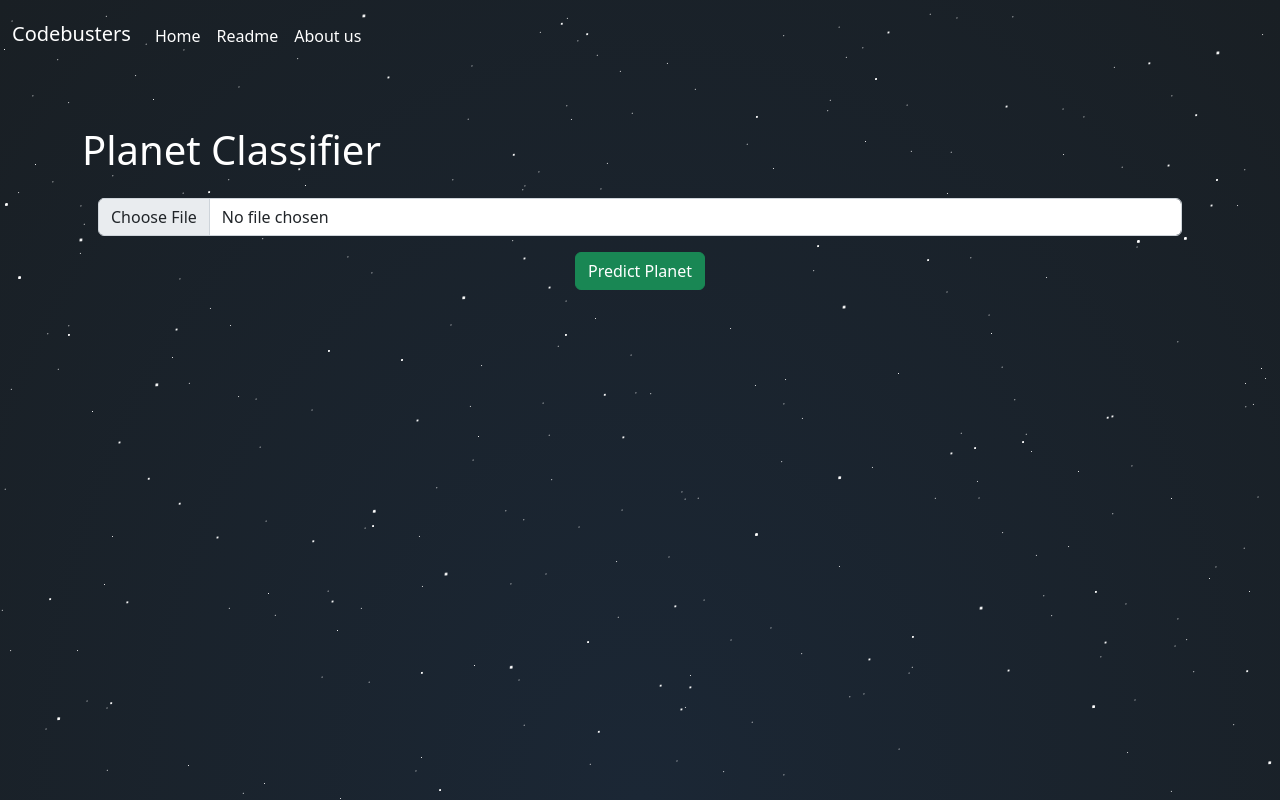
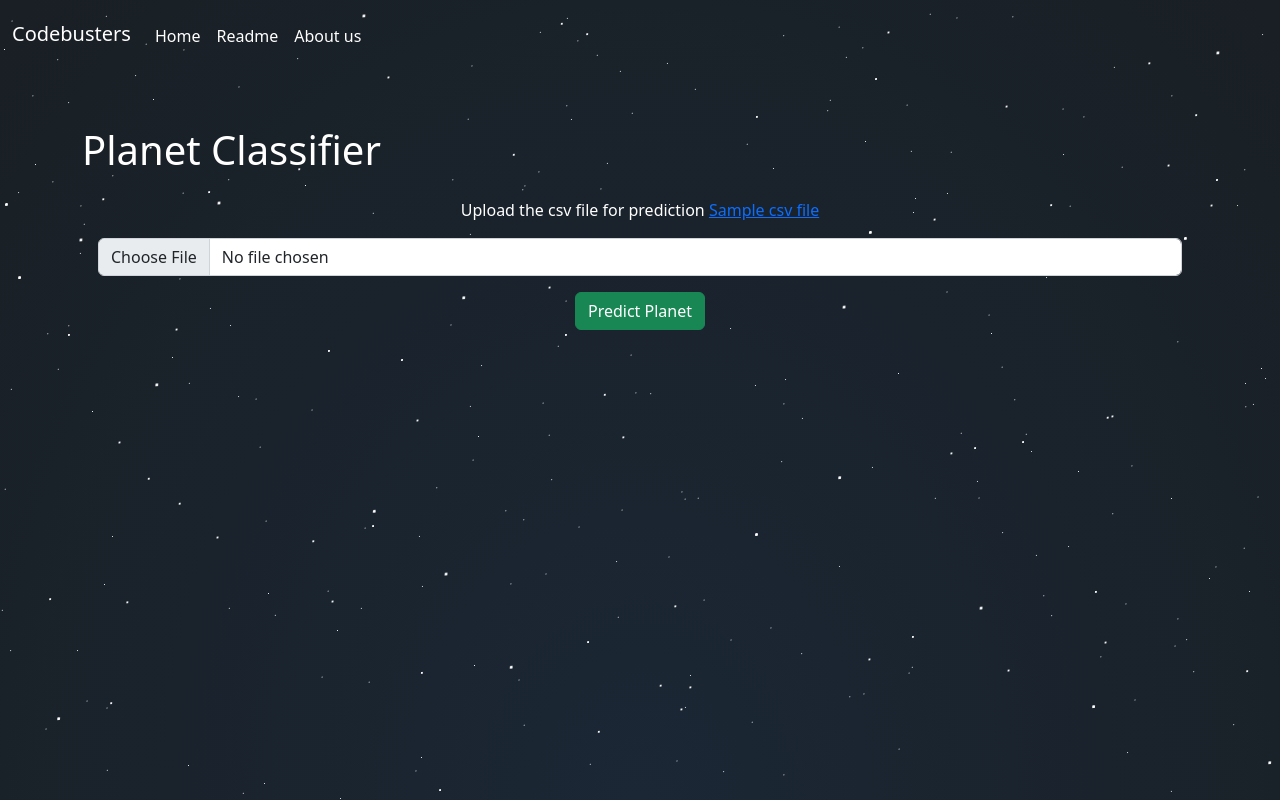
Before and after one commit to AsishGokarakonda/SOI_DataScience, a Flask app: page / in a window 1280 px wide. Run offline with Flask 2, Linux system fonts and the light colour scheme.

Commit message:
updated documentation

```diff
--- a/app.py
+++ b/app.py
@@ -73,7 +73,7 @@ def predict ():
 
     label_count = Counter(result)
     res_df = pd.DataFrame.from_dict(label_count, orient='index')
-    ax = res_df.plot(kind='bar', title='Prediction', legend = None )
+    ax = res_df.plot(kind='bar', title='No.of predicted lobels', legend = None )
     ax.bar_label(ax.containers[0])
 
     unique_id  = uuid.uuid4().hex
@@ -88,7 +88,8 @@ def predict ():
 def down_file(path):
     path = "./files/" + path
     file = open(path, 'rb')
-    return send_file(file, as_attachment=True, attachment_filename='result.csv')
+    attachment_filename = path.split('/')[-1]
+    return send_file(file, as_attachment=True, attachment_filename=attachment_filename)
 
 
 @app.route('/readme')
--- a/templates/index.html
+++ b/templates/index.html
@@ -50,13 +50,15 @@
             <div class="container" style="margin-top: 60px;">
                 <h1 style="color: white;">Planet Classifier</h1>
                 {% if response_id %}
-                <form action="/files/csv/result_{{response_id}}.csv" method="get">
-                    <input class="btn btn-success mt-3" type="submit" value="Download Results">
+                <form action="/files/csv/result_{{response_id}}.csv" class="text-center" method="get">
+                    <p style="color: green;"> <b>Successfully predicted labels for given input. Click on Download to get results.</b> </p>
+                    <input class="btn btn-success mt-3 center" type="submit" value="Download Results">
                 </form>
-                <h2 style="margin-top: 2cm;">Result Analysis</h2>
+                <h2 style="margin-top: 2cm; color: white;">Result Analysis</h2>
                 <img src="/files/img/result_{{response_id}}.png" alt="bar graph">
                 {% else %}
                 <form class="p-3 text-center" action="/" , method="post" enctype="multipart/form-data">
+                    <p style="color: white;"> Upload the csv file for prediction  <a href="../files/sample_input.csv"> Sample csv file</a> </p>
                     <input type="file" class="form-control" name="imagefile" required>
                     <input class="btn btn-success mt-3" type="submit" value="Predict Planet">
                 </form>
```
Also changed, not shown: Readme.md, files/result_sample.png (added), files/sample_input.csv (renamed from files/problem_dataset_no_label.csv).
